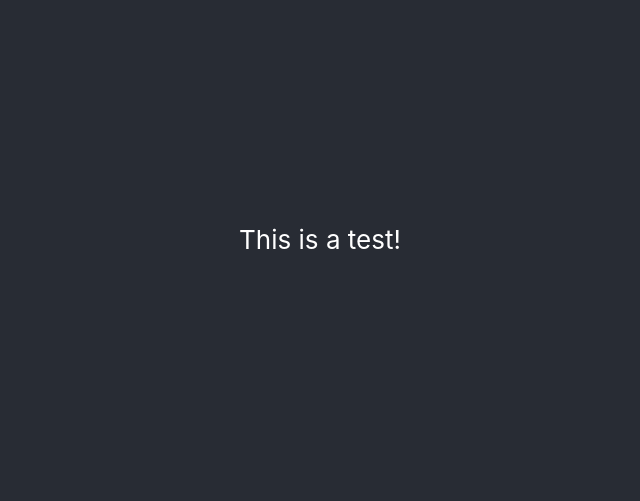
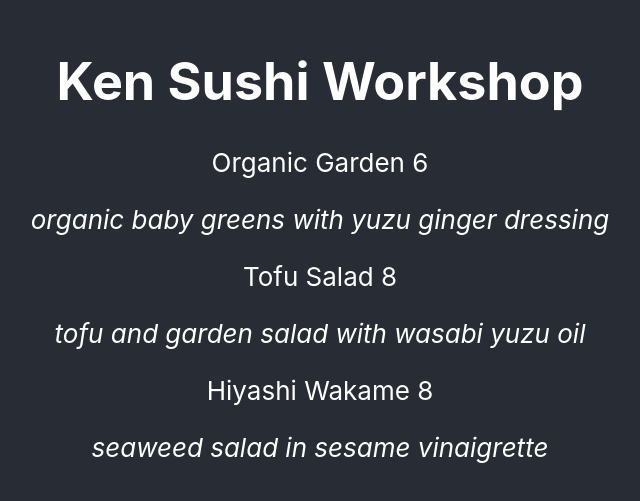
Before and after one commit to JinseiNai/Ken-Sushi, a React (Create React App) app in the folder ksw/: page / in a window 1280 px wide. Shown: the part 161-662 px from the top of the page, without its empty margins (320-960 px from the left). Built offline with nearby package versions, Linux system fonts and the light colour scheme.

Commit message:
basic menu function

```diff
--- a/ksw/package.json
+++ b/ksw/package.json
@@ -6,6 +6,7 @@
     "@testing-library/jest-dom": "^4.2.4",
     "@testing-library/react": "^9.3.2",
     "@testing-library/user-event": "^7.1.2",
+    "jquery": "^3.4.1",
     "react": "^16.12.0",
     "react-dom": "^16.12.0",
     "react-scripts": "3.3.0"
--- a/ksw/src/App.js
+++ b/ksw/src/App.js
@@ -1,14 +1,28 @@
 import React from 'react';
+import { BrowserRouter as Router, Route, Switch } from 'react-router-dom';
 import './App.css';
+import Homepage from './components/homepage/homepage';
 
-function App() {
-  return (
-    <div className="App">
-      <header className="App-header">
-        This is a test!
-      </header>
-    </div>
-  );
+class App extends React.Component {
+  constructor(props) {
+    super(props);
+    this.state = {
+
+    }
+  }
+
+  render() {
+    return (
+      <Router>
+        <Switch>
+          <div className="App App-header">
+            <Route exact path="/" component={Homepage} />
+          </div>
+        </Switch>
+      </Router>
+    )
+  }
+
 }
 
 export default App;
--- /dev/null
+++ b/ksw/src/components/homepage/homepage.js
@@ -0,0 +1,13 @@
+import React from 'react';
+import Starters from '../menu/starters'
+
+function Homepage() {
+    return (
+        <div>
+            <h1>Ken Sushi Workshop</h1>
+            <Starters></Starters>
+        </div>
+    )
+}
+
+export default Homepage;
--- /dev/null
+++ b/ksw/src/components/menu/starters.js
@@ -0,0 +1,47 @@
+import React from 'react';
+
+// function getItem() {
+//     for (i = 0; i < starters.length; i++) {
+//         let div = $('<div>');
+//         let name = $('<h3></h3>').text(starters[i].name);
+//         let description = $('<i></i>').text(starters[i].description);
+//         let price = $('<p></p>').text(starters[i].price);
+//         div.append(name + description + price);
+//     }
+// }
+
+class Starters extends React.Component {
+    constructor(props) {
+        super(props);
+        this.state = {
+            starters: [{
+                name: "Organic Garden",
+                description: "organic baby greens with yuzu ginger dressing",
+                price: 6
+            }, {
+                name: "Tofu Salad",
+                description: "tofu and garden salad with wasabi yuzu oil",
+                price: 8
+            }, {
+                name: "Hiyashi Wakame",
+                description: "seaweed salad in  sesame vinaigrette",
+                price: 8
+            }
+            ]
+        }
+    }
+    render() {
+        return (
+            <div>
+                {this.state.starters.map(item => (
+                <>
+                <p>{item.name} {item.price}</p>
+                <i>{item.description}</i>
+                </>
+                ))}
+            </div>
+        )
+    }
+}
+
+export default Starters;
```
Also changed, not shown: 1 other file (tests, documents, lock files or other folders).
